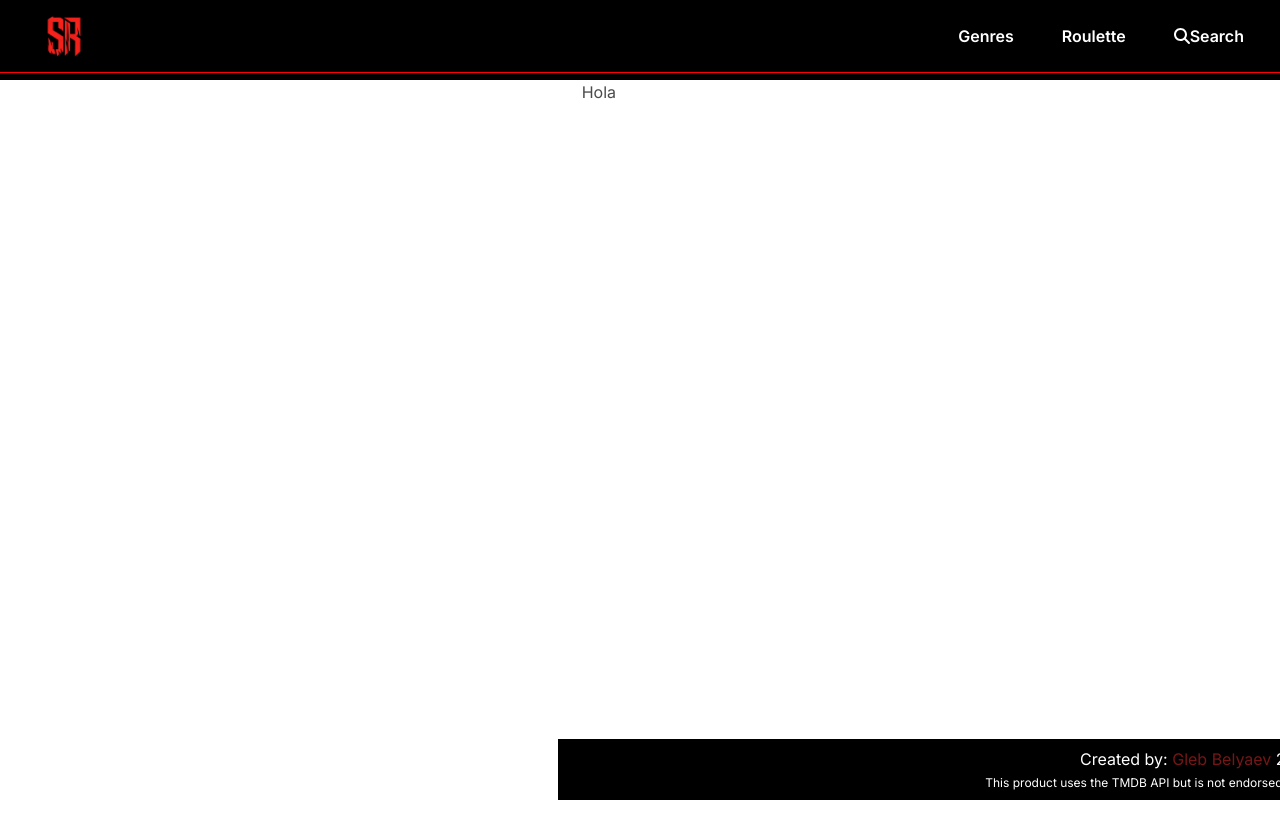
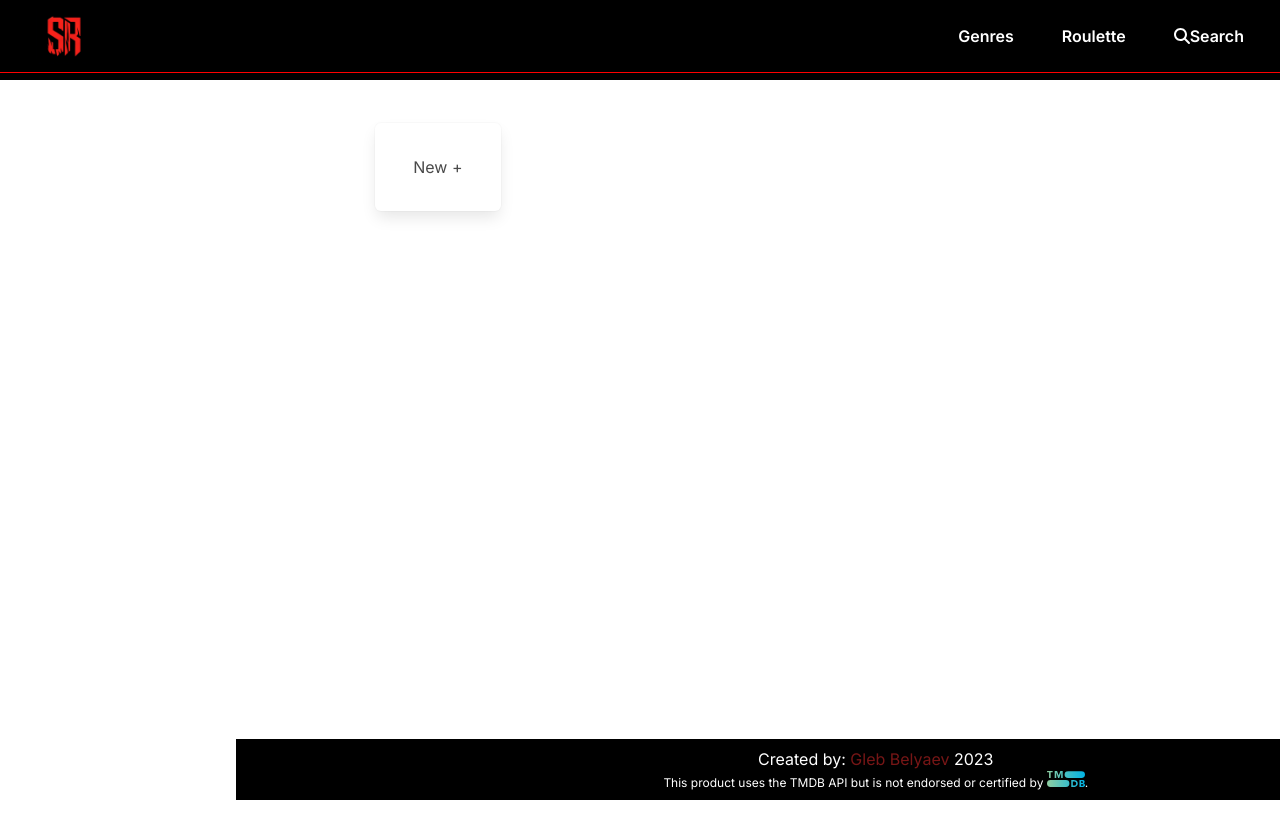
Before and after one commit to Glebeserker/spooptober_roulette, a Vue app in the folder spooptober_front/: page /create-roulette in a window 1280 px wide. Shown: the top 838 px of the page. Built offline with nearby package versions, Linux system fonts and the light colour scheme.

Commit message:
small add

```diff
--- a/spooptober_front/src/components/roulette_components/CreateRouletteContainer.vue
+++ b/spooptober_front/src/components/roulette_components/CreateRouletteContainer.vue
@@ -3,9 +3,22 @@
 </script>
 
 <template>
-
+    <div class="rouletteCreateBoxWrap">
+        <div class="columns">
+            <div class="column box roulButton">
+                <p class="has-text-centered">
+                    New <span>+</span>
+                </p>
+            </div>
+        </div>
+    </div>
 </template>
 
 <style scoped lang="scss">
 
+
+.roulButton{
+    padding: 2rem;
+    cursor: pointer;
+}
 </style>
--- a/spooptober_front/src/views/RoulleteCreate.vue
+++ b/spooptober_front/src/views/RoulleteCreate.vue
@@ -1,9 +1,18 @@
 <script setup>
-
+import CreateRouletteContainer from '../components/roulette_components/CreateRouletteContainer.vue'
 </script>
 
 <template>
-Hola
+    <div class="columns is-multiline">
+        <div class="column is-12 mb-2">
+            <h3 class="title is-5 has-text-white has-text-centered">Create new Roulette</h3>
+        </div>
+        <div class="column is-4"></div>
+        <div class="column is-4">
+            <CreateRouletteContainer />
+        </div>
+        <div class="column is-4"></div>
+    </div>
 </template>
 
 <style scoped lang="scss">
```
